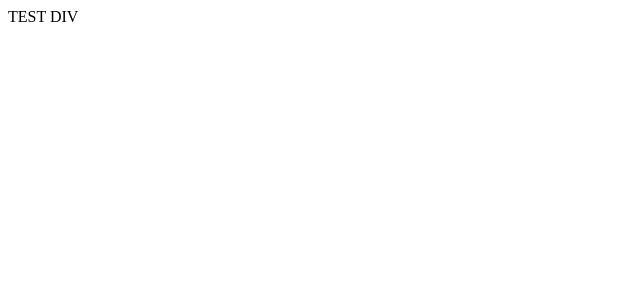
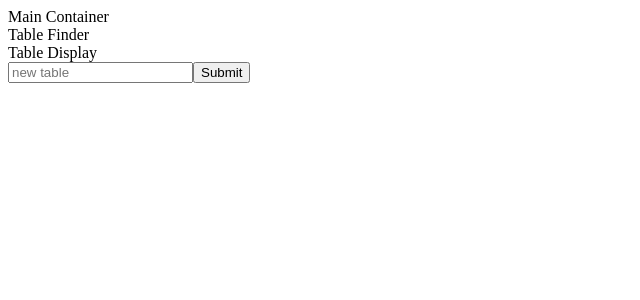
Before and after one commit to youngalexj00/solo_project, a React app: page / in a window 1280 px wide. Shown: the top 300 px of the page, without its empty margins (0-640 px from the left). Built offline with nearby package versions, Linux system fonts and the light colour scheme.

Commit message:
commit 1

```diff
--- a/Models/dbModel.js
+++ b/Models/dbModel.js
@@ -7,11 +7,9 @@ const pool = new Pool({
 
 const db = {};
 
-db.getTable = (callback) => {
-  console.log('entering getTable')
-  let command = 'SELECT * FROM table1;'
+db.getTable = (tableName, callback) => {
+  let command = `SELECT * FROM ${tableName};`
   pool.query(command, (error, dbResponse) => {
-
     if (error) console.log("ERROR", error);
     else return callback(dbResponse);
   })
--- /dev/null
+++ b/client/App.jsx
@@ -0,0 +1,59 @@
+import React, {Component} from 'react';
+import MainContainer from './components/MainContainer.jsx';
+class App extends Component {
+  constructor () {
+    super();
+    this.state = {};
+    this.state.table = null;
+    this.state.inputValue = '';
+    this.getTable = this.getTable.bind(this);
+    this.handleInputFieldChange = this.handleInputFieldChange.bind(this);
+    console.log('constructed app')
+  }
+  getTable () {
+    console.log('inside getTable')
+    console.log(this.state.inputValue)
+    let url = `/api/table/${this.state.inputValue}`;
+    fetch(url, {
+      method: 'POST',
+      body: JSON.stringify({tableName: this.state.inputValue}),
+      headers: { 'Content-Type': 'application/json' }
+    })
+      .then (res => res.json())
+      .then (res => {
+        console.log('res is', res)
+        this.setState({table: res});
+        this.formatTable();
+      })
+      .catch((error)=> console.log('error from fetch', error))
+  }
+  formatTable () {
+    console.log('entering format table', this.state.table)
+  }
+  handleInputFieldChange(e) {
+    this.setState({inputValue: e.target.value});
+  }
+  render() {
+    return (
+    <div>
+      <MainContainer/>
+      <form id='tableForm'>
+
+        <input id='tableInputField' placeholder='new table'
+        type='text' name='tableName' value={this.state.inputValue}
+        onChange={this.handleInputFieldChange}></input>
+
+        <button form='tableForm' type='submit'
+        value='Submit'onClick={(e) => {
+          console.log('clicked');
+          this.getTable()
+          this.setState({inputValue: ''});
+          e.preventDefault();
+        }}>Submit</button>
+      </form>
+    </div>
+    )
+  }
+}
+
+export default App;
--- a/client/components/App.jsx
+++ /dev/null
@@ -1,9 +0,0 @@
-import React, {Component} from 'react';
-
-class App extends Component {
-  render() {
-    return (<div>TEST DIV</div>)
-  }
-}
-
-export default App;
--- /dev/null
+++ b/client/components/MainContainer.jsx
@@ -0,0 +1,18 @@
+import React, { Component } from 'react';
+import TableDisplay from './TableDisplay.jsx'
+import TableFinder from './TableFinder.jsx';
+class MainContainer extends Component {
+
+  render() {
+    return (
+      <div>
+        Main Container
+        <TableFinder />
+        <TableDisplay />
+      </div>
+    )
+  }
+}
+
+
+export default MainContainer;
--- /dev/null
+++ b/client/components/TableDisplay.jsx
@@ -0,0 +1,11 @@
+import React, { Component } from 'react';
+
+class TableDisplay extends Component {
+  render() {
+    return (
+      <div>Table Display</div>
+    )
+  }
+}
+
+export default TableDisplay;
--- /dev/null
+++ b/client/components/TableFinder.jsx
@@ -0,0 +1,11 @@
+import React, { Component } from 'react';
+
+class TableFinder extends Component {
+  render() {
+    return (
+      <div>Table Finder</div>
+    )
+  }
+}
+
+export default TableFinder;
--- a/client/index.js
+++ b/client/index.js
@@ -1,6 +1,6 @@
 import React from 'react';
 import {render} from 'react-dom';
-import App from './components/App.jsx';
+import App from './App.jsx';
 
 render(
   <App />,
--- a/index.html
+++ b/index.html
@@ -5,4 +5,5 @@
   <body>
     <div id='root'></div>
   </body>
+  <script src="build/bundle.js"> </script>
 </html>
--- a/package.json
+++ b/package.json
@@ -7,14 +7,16 @@
     "test": "echo \"Error: no test specified\" && exit 1",
     "start": "node server.js",
     "build": "webpack",
-    "dev": "webpack-dev-server --open"
+    "dev": "concurrently \"webpack-dev-server --open ./\" \"nodemon ./server/server.js\""
   },
   "keywords": [],
   "author": "",
   "license": "ISC",
   "dependencies": {
     "babel-loader": "^8.1.0",
+    "body-parser": "^1.19.0",
     "express": "^4.17.1",
+    "node-fetch": "^2.6.0",
     "nodemon": "^2.0.4",
     "path": "^0.12.7",
     "pg": "^8.2.1",
@@ -25,6 +27,7 @@
     "@babel/core": "^7.10.3",
     "@babel/preset-env": "^7.10.3",
     "@babel/preset-react": "^7.10.1",
+    "concurrently": "^5.2.0",
     "webpack": "^4.43.0",
     "webpack-cli": "^3.3.12",
     "webpack-dev-server": "^3.11.0"
--- a/webpack.config.js
+++ b/webpack.config.js
@@ -24,6 +24,12 @@ module.exports = {
   devServer: {
     publicPath: '/build/',
     compress: true,
-    port: 8080
+    port: 8080,
+    proxy: {
+      '/api/**': {
+        target: 'http://localhost:3000/',
+        secure: false,
+      }
+    }
   }
 }
```
Also changed, not shown: routes/api.js (added, +15 -0 lines), server.js (+15 -9 lines), 2 other files (tests, documents, lock files or other folders).
